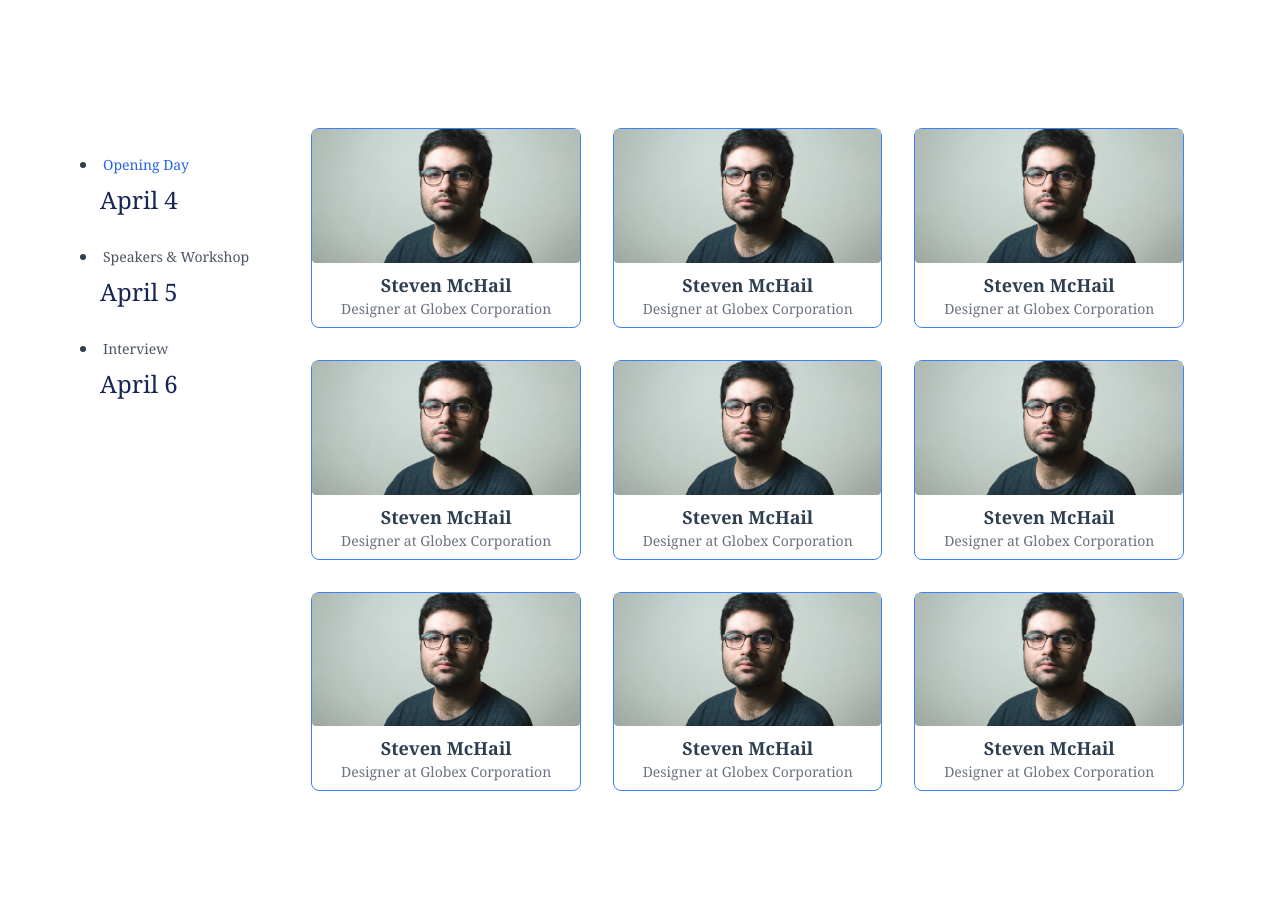
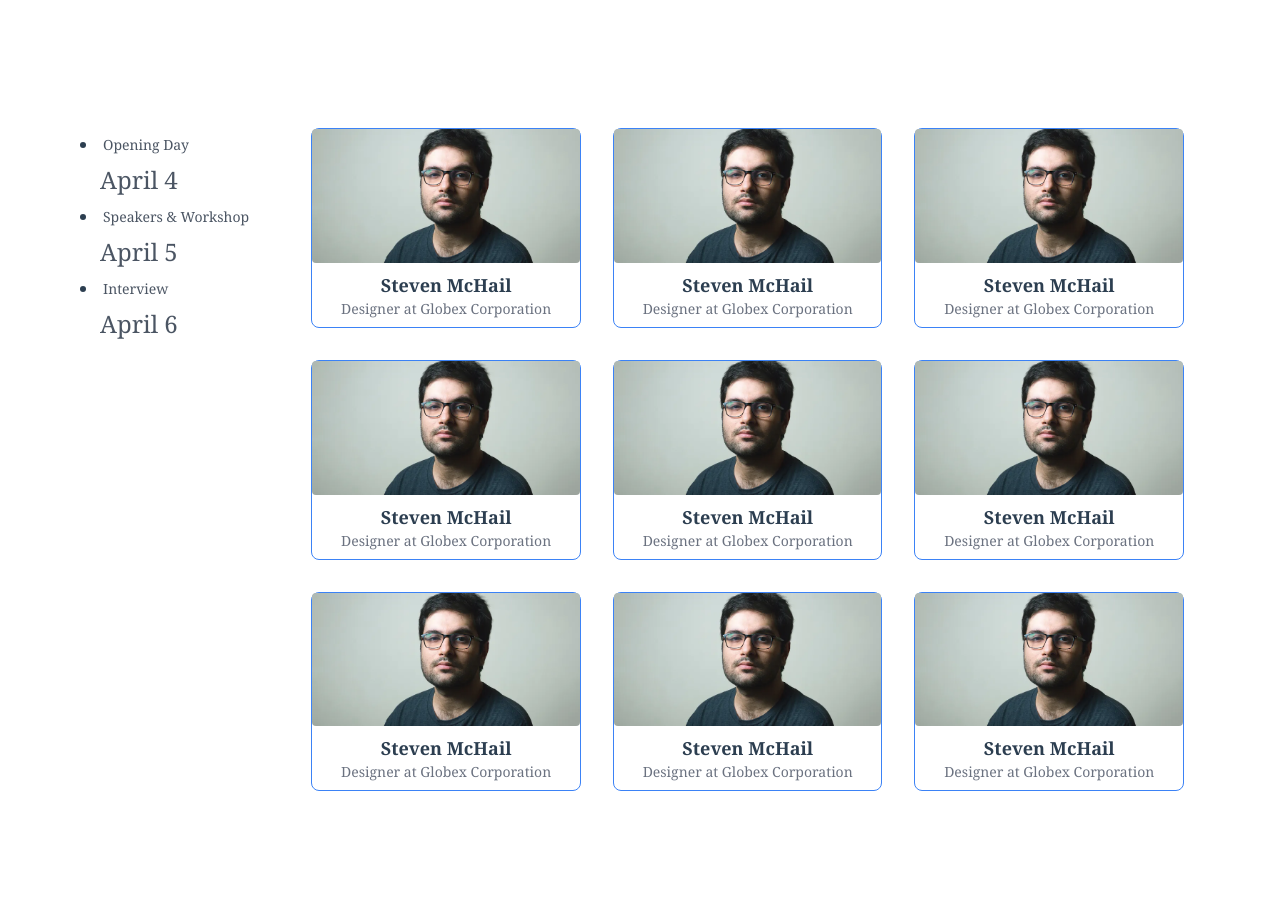
Before and after one commit to OXAYR/Static-web-2.0.vue, a Vue app: page /#/ in a window 1280 px wide. Shown: the part 1004-1926 px from the top of the page. Built offline with nearby package versions, Linux system fonts and the light colour scheme.

Commit message:
li become the clickable

```diff
--- a/src/components/List.vue
+++ b/src/components/List.vue
@@ -1,17 +1,29 @@
 <template>
   <div class="mt-24 flex flex-col-2">
     <div class="flex-col text-left w-2/4 mt-5">
-      <li class="my-5">
-        <span class="text-sm text-blue-600">Opening Day </span>
-        <p class="text-2xl font-medium px-5 py-2 text-blue-950">April 4</p>
-      </li>
-      <li class="my-5">
-        <span class="text-sm text-gray-600">Speakers & Workshop </span>
-        <p class="text-2xl font-medium px-5 py-2 text-blue-950">April 5</p>
-      </li>
-      <li class="my-5">
-        <span class="text-sm text-gray-600">Interview</span>
-        <p class="text-2xl font-medium px-5 py-2 text-blue-950">April 6</p>
+      <li
+        v-for="(item, index) in listItems"
+        :key="index"
+        @click="selectItem(index)"
+        class="cursor-pointer transition-colors"
+      >
+        <span
+          class="text-sm"
+          :class="{
+            'text-blue-600': selectedItem === index,
+            'text-gray-600': selectedItem !== index,
+          }"
+          >{{ item.label }}</span
+        >
+        <p
+          class="text-2xl font-medium px-5 py-2"
+          :class="{
+            'text-blue-950': selectedItem === index,
+            'text-gray-600': selectedItem !== index,
+          }"
+        >
+          {{ item.date }}
+        </p>
       </li>
     </div>
     <div class="grid grid-cols-3 list-none cursor-pointer">
@@ -37,8 +49,30 @@
     </div>
   </div>
 </template>
+
 <script>
 export default {
   name: "List",
+  data() {
+    return {
+      listItems: [
+        { label: "Opening Day", date: "April 4" },
+        { label: "Speakers & Workshop", date: "April 5" },
+        { label: "Interview", date: "April 6" },
+      ],
+      selectedItem: null,
+    };
+  },
+  methods: {
+    selectItem(index) {
+      this.selectedItem = index;
+    },
+  },
 };
 </script>
+
+<style scoped>
+li::marker {
+  background-color: rgb(37, 99, 235);
+}
+</style>
```
